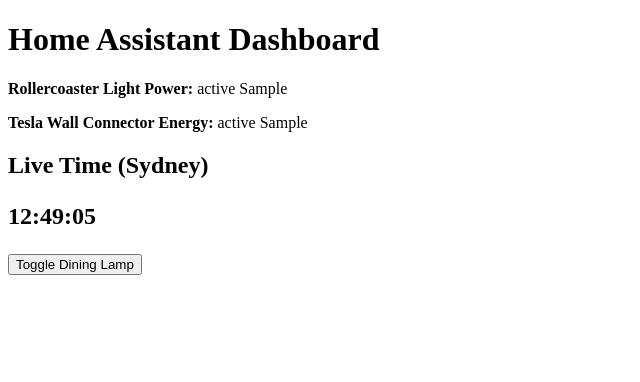
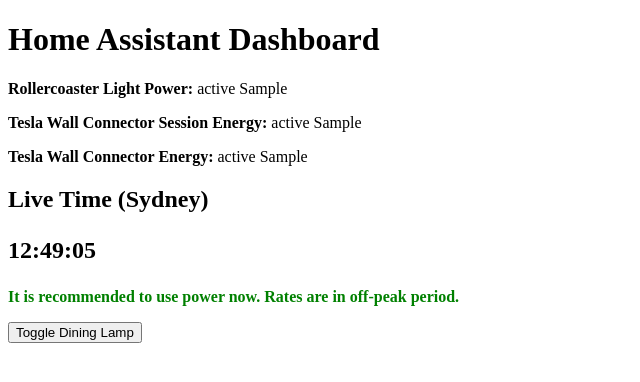
Before and after one commit to olliebuddy/home_control, a Django app: page / in a window 1280 px wide. Shown: the top 382 px of the page, without its empty margins (0-640 px from the left). Run offline with Django 5.2, Linux system fonts and the light colour scheme; tables that the repository leaves empty hold one stand-in row (values such as "Sample post"); a database or web service that is not in the repository returns one stand-in record (values such as "Sample title"); data that the repository does not hold is empty.

Commit message:
Add files via upload
Have added a feature that reads the time, and if it reads 11 am-2 pm or 12 am-5 am, it'll recommend the user to use the power now, as electricity charges are lowered during these times. I've also added another device, the Tesla Wall Connector energy and once agian is able to read thepower usage of said device

```diff
--- a/home_control/dashboard/templates/dashboard/control.html
+++ b/home_control/dashboard/templates/dashboard/control.html
@@ -6,26 +6,44 @@
 <body>
     <h1>Home Assistant Dashboard</h1>
 
-    <p><strong> Rollercoaster Light Power:</strong> {{ roller_power }}</p>
-    <p><strong> Tesla Wall Connector Energy:</strong> {{ tesla_power }}</p>
+    <p><strong>Rollercoaster Light Power:</strong> {{ roller_power }}</p>
+    <p><strong>Tesla Wall Connector Session Energy:</strong> {{ tesla_power }}</p>
+    <p><strong>Tesla Wall Connector Energy:</strong> {{ tesla_energy }}</p>
+
     <h2>Live Time (Sydney)</h2>
     <p id="sydney-time" style="font-size: 1.5em; font-weight: bold;"></p>
 
+
+    <p id="off-peak-message" style="color: green; font-weight: bold;"></p>
+
     <script>
     function updateSydneyTime() {
-        const sydneyTime = new Date().toLocaleString("en-AU", {
+        const now = new Date().toLocaleString("en-AU", {
             timeZone: "Australia/Sydney",
             hour: "2-digit",
             minute: "2-digit",
             second: "2-digit",
             hour12: false
         });
-        document.getElementById("sydney-time").textContent = sydneyTime;
+
+        const date = new Date();
+        const hours = date.toLocaleString("en-AU", { timeZone: "Australia/Sydney", hour: '2-digit', hour12: false });
+        const hourInt = parseInt(hours, 10);
+
+        // Show off-peak message if time is between 0-5 or 11-14
+        const message = document.getElementById("off-peak-message");
+        if ((hourInt >= 0 && hourInt < 5) || (hourInt >= 11 && hourInt < 14)) {
+            message.textContent = "It is recommended to use power now. Rates are in off-peak period.";
+        } else {
+            message.textContent = ""; // Clear message outside off-peak
+        }
+
+        document.getElementById("sydney-time").textContent = now;
     }
 
     // Update every second
     setInterval(updateSydneyTime, 1000);
-    updateSydneyTime(); // initial call
+    updateSydneyTime();
     </script>
 
     <form method="POST">
--- a/home_control/dashboard/views.py
+++ b/home_control/dashboard/views.py
@@ -5,7 +5,8 @@
 ACCESS_TOKEN = "eyJhbGciOiJIUzI1NiIsInR5cCI6IkpXVCJ9.eyJpc3MiOiIyYTQyYWFjZGNlYzg0MWRkYjUwZDFiY2I2ODYzNTIzMiIsImlhdCI6MTc1MTA5NTQwNSwiZXhwIjoyMDY2NDU1NDA1fQ.bM6Pnqb-jt1Ee1lMV7CyeiJHCkCUkNMZMcQ9muTTDE4"
 LIGHT_ENTITY_ID = "light.dining_lamp"
 ROLLERCOASTER_ENTITY_ID = "rollercoaster_lights_power"
-TESLA_ENTITY_ID = "sensor.tesla_wall_connector_session_energy"
+TESLA_SESSION_ENTITY_ID = "sensor.tesla_wall_connector_session_energy"
+TESLA_ENERGY_ENTITY_ID = "sensor.tesla_wall_connector_energy"
 
 HEADERS = {
     "Authorization": f"Bearer {ACCESS_TOKEN}",
@@ -33,11 +34,14 @@
         return redirect("dashboard")
 
     roller_power = get_sensor_value(ROLLERCOASTER_ENTITY_ID)
-    tesla_power = get_sensor_value(TESLA_ENTITY_ID)
+    tesla_power = get_sensor_value(TESLA_SESSION_ENTITY_ID)
+    tesla_energy = get_sensor_value(TESLA_ENERGY_ENTITY_ID)
+
 
     context = {
         "roller_power": roller_power,
-        "tesla_power": tesla_power
+        "tesla_power": tesla_power,
+        "tesla_energy": tesla_energy,
     }
 
     return render(request, "dashboard/control.html", context)
```
